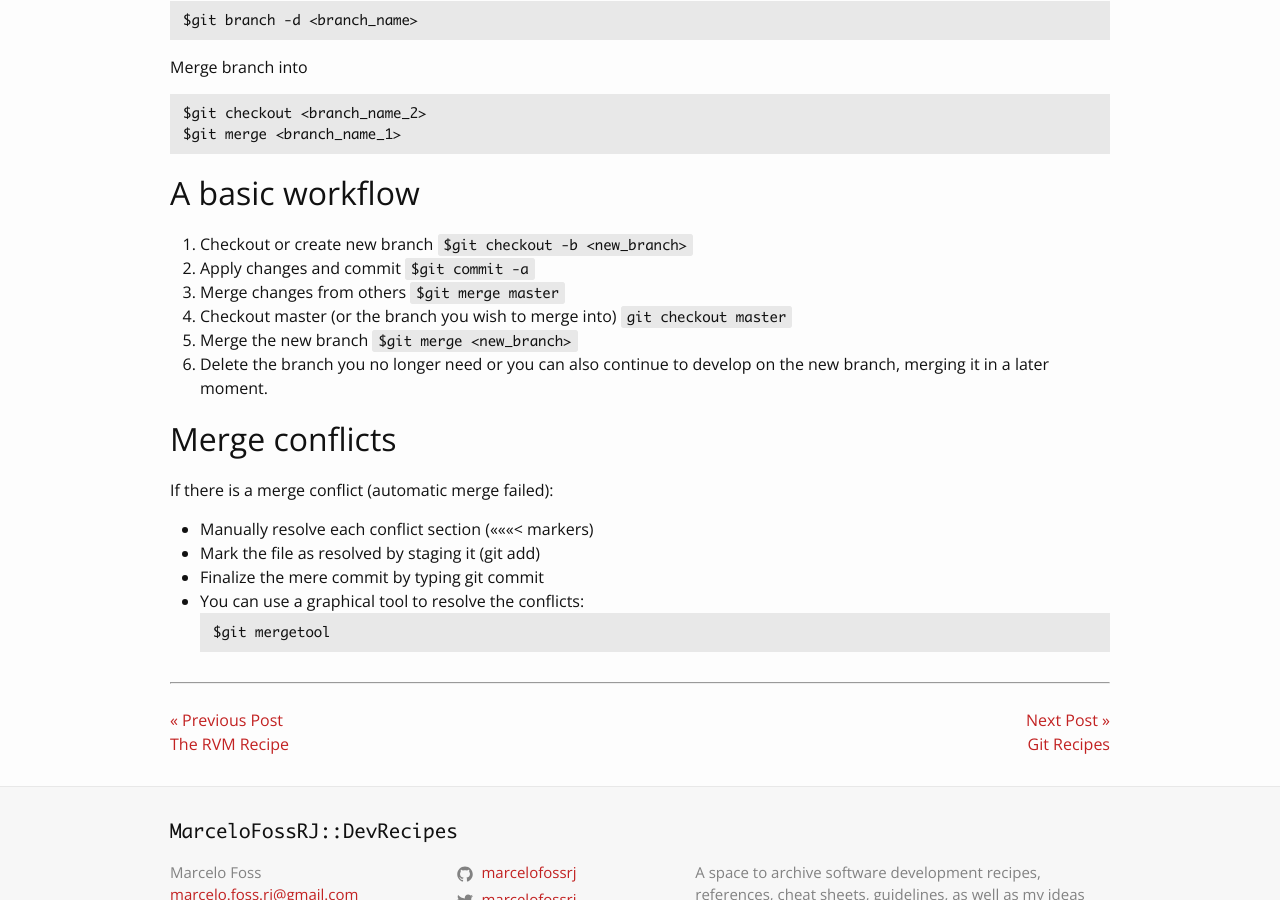
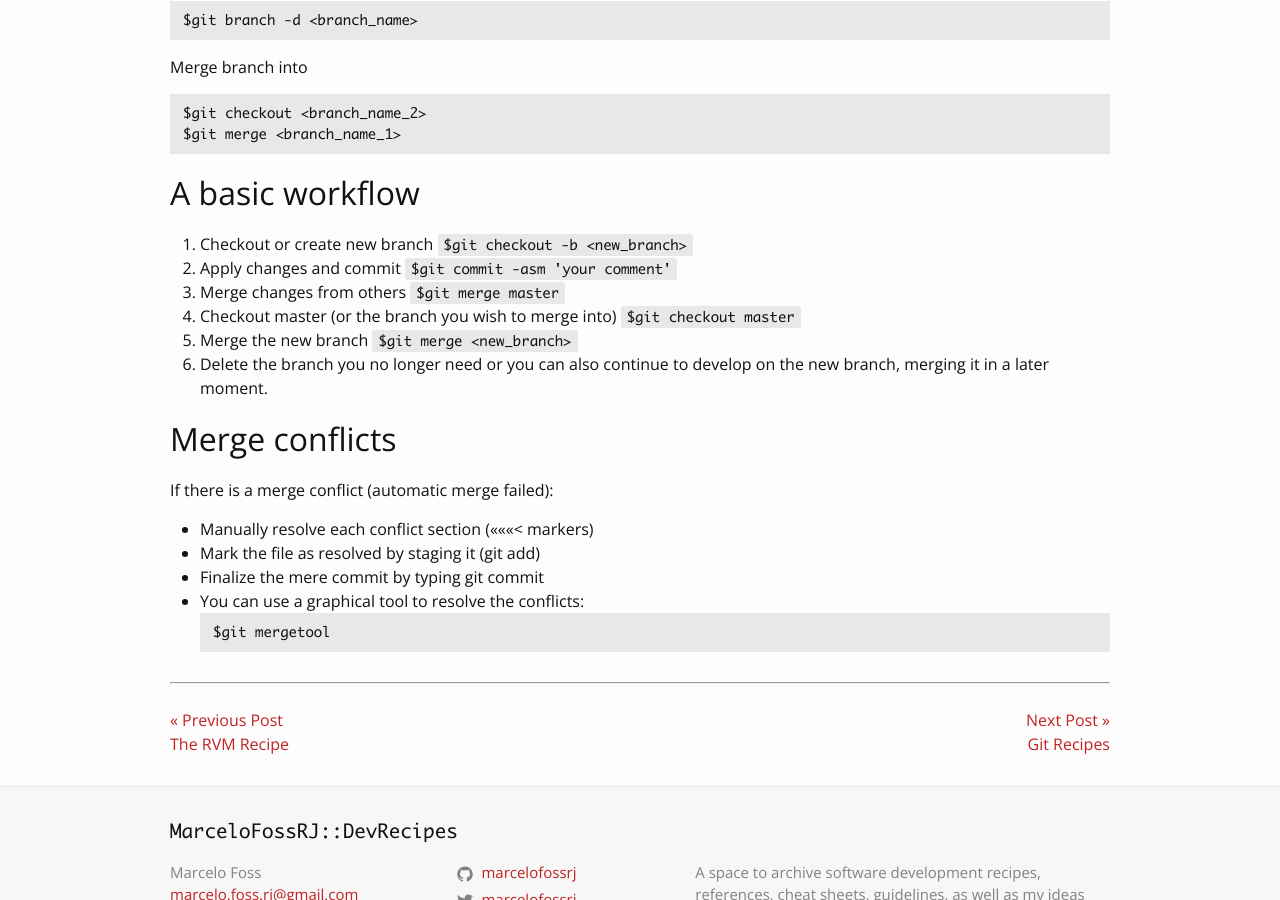
Before and after one commit to MarceloFossRJ/MarceloFossRJ.github.io, a Jekyll site: the page built from _posts/2017-07-26-git-reference.md, in a window 1280 px wide and 900 px high, scrolled down 6756 px. Built offline with Jekyll 4.4.1, drawn with Linux system fonts in a browser that asks for light colours; some web fonts are replaced.

Commit message:
git_recipes article fix spell
Signed-off-by: marcelofossrj <marcelo.foss.rj@gmail.com>

````diff
--- a/_posts/2017-07-26-git-reference.md
+++ b/_posts/2017-07-26-git-reference.md
@@ -299,11 +299,11 @@ $git merge <branch_name_1>
 1. Checkout or create new branch
 ```$git checkout -b <new_branch>```
 2. Apply changes and commit
-```$git commit -a```
+```$git commit -asm 'your comment'```
 4. Merge changes from others
 ```$git merge master```
 5. Checkout master (or the branch you wish to merge into)
-```git checkout master```
+```$git checkout master```
 6. Merge the new branch
 ```$git merge <new_branch>```
 7. Delete the branch you no longer need or you can also continue to develop on the new branch, merging it in a later moment.
````
